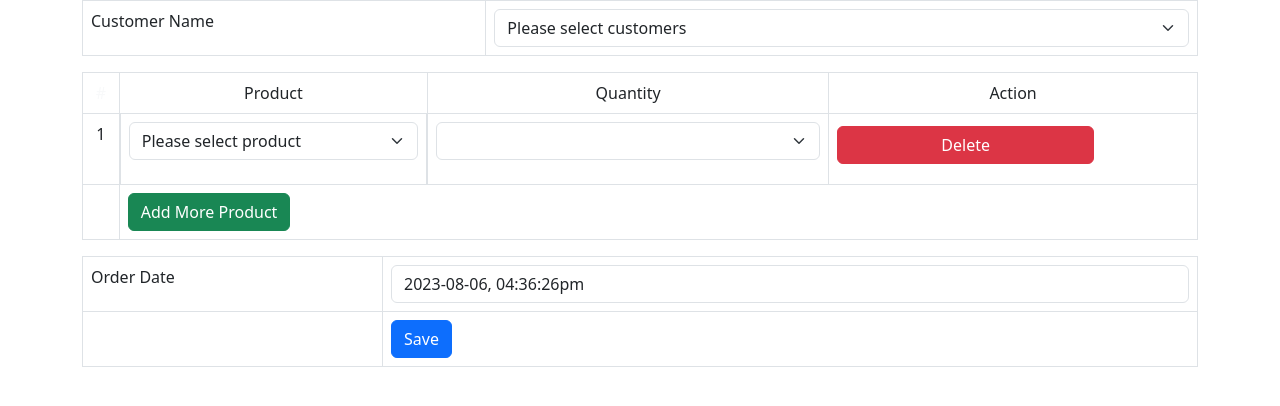
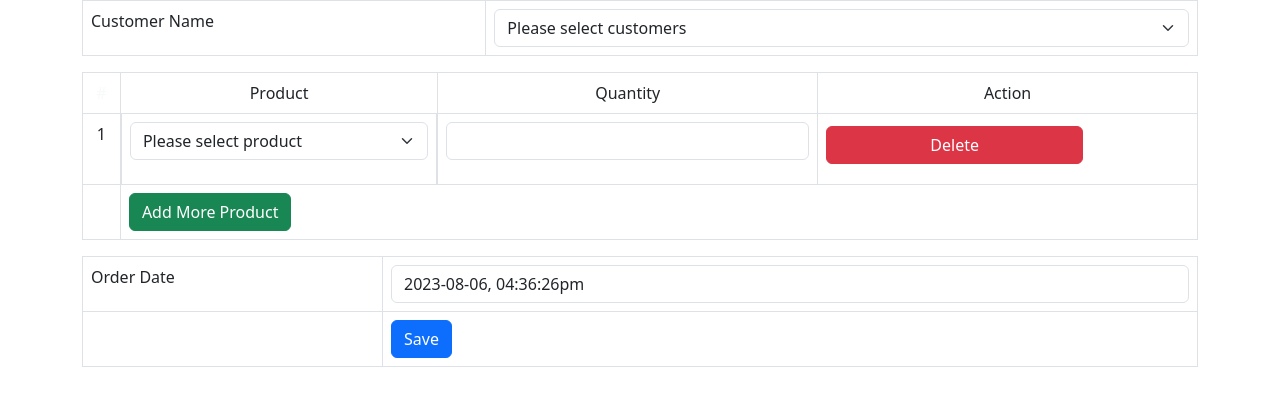
Before and after one commit to YuHanYuan0802/web-application-development, a PHP site: page /order_create.php in a window 1280 px wide. Shown: the part 56-462 px from the top of the page. Run offline with PHP 8.4, Linux system fonts and the light colour scheme; data comes from the database, SQL or seed files in the repository.

Commit message:
remove error code with constraint issues

```diff
--- a/project/order_create.php
+++ b/project/order_create.php
@@ -92,9 +92,13 @@ include 'config/session.php';
             }
             // show error
             catch (PDOException $exception) {
-                echo "<div class = 'alert alert-danger'>";
-                echo $exception->getMessage();
-                echo "</div>";
+                if ($exception->getCode() == 23000) {
+                    echo "";
+                } else {
+                    echo "<div class = 'alert alert-danger'>";
+                    echo $exception->getMessage();
+                    echo "</div>";
+                }
             }
         }
         ?>
@@ -125,7 +129,6 @@ include 'config/session.php';
                         </select></td>
                 </tr>
                 <table class='table table-hover table-responsive table-bordered' id="row_del">
-
                     <tr>
                         <td class="text-center text-light">#</td>
                         <td class="text-center">Product</td>
@@ -154,7 +157,7 @@ include 'config/session.php';
                                 ?>
                             </select>
                         </td>
-                        <td><input type="number" class="form-select mb-3" name="quantity[]" aria-label=".form-select-lg example" /></td>
+                        <td><input type="number" class="form-control mb-3" name="quantity[]" aria-label=".form-control-lg example" /></td>
                         <td><input href='#' onclick='deleteRow(this)' class='btn d-flex justify-content-center btn-danger mt-1' value="Delete" /></td>
                     </tr>
                     <tr>
```
